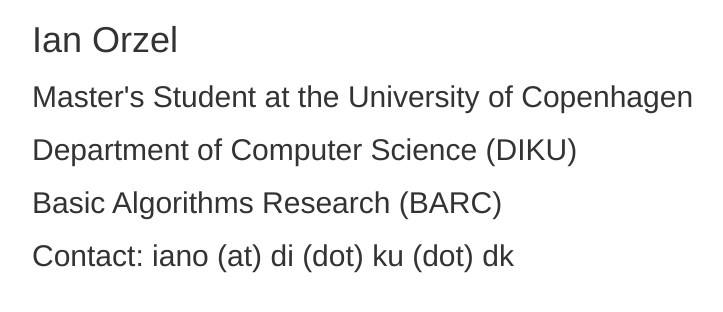
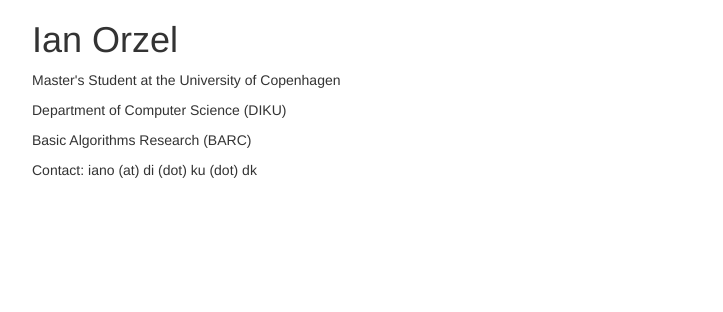
Before and after one commit to Kippiii/website, a plain HTML site: page index.html in a window 1280 px wide. Shown: the whole page, without its empty margins (38-761 px from the left). Drawn offline with Linux system fonts and the light colour scheme.

Commit message:
Test edit

```diff
--- a/index.html
+++ b/index.html
@@ -16,10 +16,10 @@
   <body>
     <div class="container">
       <h1>Ian Orzel</h1>
-      <h2>Master's Student at the University of Copenhagen</h2>
-      <h2>Department of Computer Science (DIKU)</h2>
-      <h2>Basic Algorithms Research (BARC)</h2>
-      <h2>Contact: iano (at) di (dot) ku (dot) dk</h2>
+      <p>Master's Student at the University of Copenhagen</p>
+      <p>Department of Computer Science (DIKU)</p>
+      <p>Basic Algorithms Research (BARC)</p>
+      <p>Contact: iano (at) di (dot) ku (dot) dk</p>
     </div>
   </body>
 </html>
```
